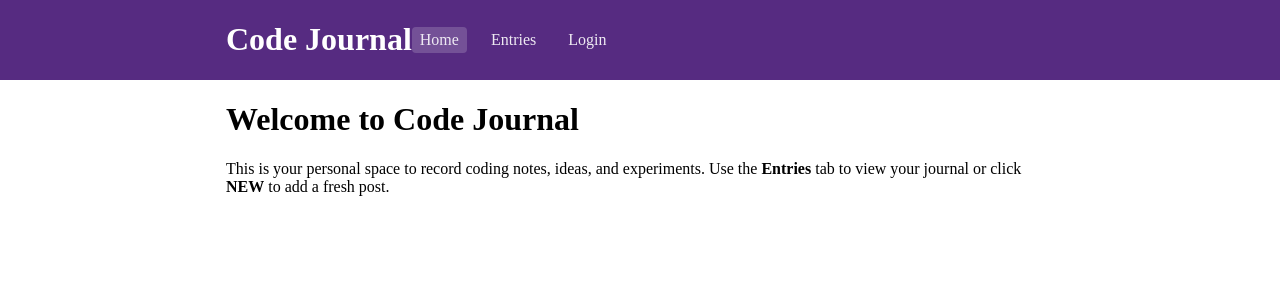
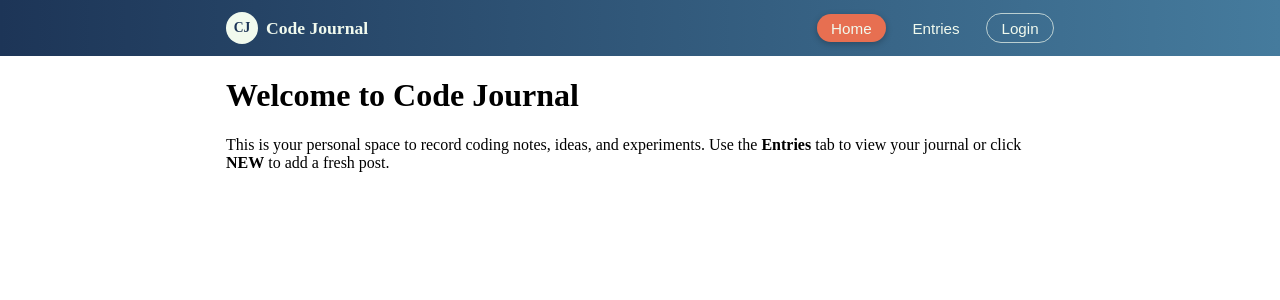
Before and after one commit to kbao24/CPSC-349-Final-Project, a React (Vite) app: page / in a window 1280 px wide. Shown: the top 300 px of the page. Built offline with nearby package versions, Linux system fonts and the light colour scheme.

Commit message:
experimental design with possible hero implementation later on

```diff
--- a/src/App.tsx
+++ b/src/App.tsx
@@ -95,57 +95,60 @@ function App() {
   return (
     <>
       {/* HEADER */}
-      <header className="header purple-background">
+      <header className="header app-header">
   <div className="container">
     <div className="row">
-            <div className="column-full d-flex align-center">
-              <h1 className="white-text">Code Journal</h1>
+      <div className="column-full app-header-inner">
+        {/* Brand / Logo */}
+        <div className="brand">
+          <div className="brand-mark">CJ</div>
+          <span className="brand-text">Code Journal</span>
+        </div>
+
+        {/* Nav buttons */}
         <nav className="main-nav">
-                <a
-                  href="#"
+          <button
             className={
-                    'nav-link white-text' + (view === 'home' ? ' nav-link-active' : '')
+              'nav-btn' + (view === 'home' ? ' nav-btn-active' : '')
             }
-                  onClick={(e) => {
-                    e.preventDefault();
+            onClick={() => {
               setView('home');
               setEditingEntryId(null);
             }}
           >
             Home
-                </a>
-                <a
-                  href="#"
+          </button>
+
+          <button
             className={
-                    'nav-link white-text' + (view === 'entries' ? ' nav-link-active' : '')
+              'nav-btn' + (view === 'entries' ? ' nav-btn-active' : '')
             }
-                  onClick={(e) => {
-                    e.preventDefault();
+            onClick={() => {
               setView('entries');
               setEditingEntryId(null);
             }}
           >
             Entries
-                </a>
-                <a
-                  href="#"
+          </button>
+
+          <button
             className={
-                    'nav-link white-text' + (view === 'login' ? ' nav-link-active' : '')
+              'nav-btn nav-btn-outline' +
+              (view === 'login' ? ' nav-btn-active-outline' : '')
             }
-                  onClick={(e) => {
-                    e.preventDefault();
+            onClick={() => {
               setView('login');
               setEditingEntryId(null);
             }}
           >
             Login
-                </a>
+          </button>
         </nav>
-
       </div>
     </div>
   </div>
 </header>
+
 
       <main>
         {/* HOME VIEW */}
--- a/src/styles.css
+++ b/src/styles.css
@@ -1,5 +1,7 @@
+/* --- Existing styles --- */
+
 .header {
-  background-color: #562b81;
+  background-color: #562b81; /* fallback if you still use header alone */
 }
 
 .form-image {
@@ -76,6 +78,7 @@
   font-size: 1.3rem;
 }
 
+/* Reset h3 margin inside the entry title row */
 .entry-title-row h3 {
   margin: 0;
   padding: 0;
@@ -89,6 +92,7 @@
   border-radius: 6px;
 }
 
+/* NEW entry button on Entries view */
 .new-button {
   background: linear-gradient(180deg, #6c3eb8, #4d2477);
   color: white;
@@ -106,11 +110,10 @@
   transform: translateY(-2px);
 }
 
-
-
 .entry-ul li .row {
   align-items: flex-start;
 }
+
 /* Ensure title + description share consistent spacing */
 .entry-text h3,
 .entry-text p {
@@ -118,9 +121,9 @@
   margin-bottom: 0;
 }
 
-/* we control spacing ourselves: */
+/* small, controlled gap between title row and notes */
 .entry-title-row {
-  margin-bottom: 0.5rem;
+  margin-bottom: 0.25rem;
 }
 
 .entry-title {
@@ -130,28 +133,88 @@
 
 .entry-notes {
   line-height: 1.4;
-  margin-top: 0.5rem;
+  margin-top: 0;        /* keep them tight under the title row */
   max-width: 400px;
 }
 
+/* --- New header / nav styling --- */
+
+/* If you changed header to className="header app-header" in App.tsx,
+   this overrides the plain purple background above with a nicer gradient. */
+.app-header {
+  background: linear-gradient(90deg, #1d3557, #457b9d);
+  padding: 0.75rem 0;
+}
+
+.app-header-inner {
+  display: flex;
+  align-items: center;
+  justify-content: space-between;
+}
+
+/* Brand on the left */
+.brand {
+  display: flex;
+  align-items: center;
+  gap: 0.5rem;
+}
+
+.brand-mark {
+  width: 32px;
+  height: 32px;
+  border-radius: 999px;
+  background-color: #f1faee;
+  color: #1d3557;
+  display: flex;
+  align-items: center;
+  justify-content: center;
+  font-weight: 700;
+  font-size: 0.85rem;
+}
+
+.brand-text {
+  color: #f1faee;
+  font-weight: 600;
+  font-size: 1.1rem;
+}
+
+/* Nav buttons on the right */
 .main-nav {
   display: flex;
-  gap: 1rem;
+  align-items: center;
+  gap: 0.75rem; /* space between Home / Entries / Login */
 }
 
-.nav-link {
-  text-decoration: none;
-  font-size: 1rem;
-  padding: 0.25rem 0.5rem;
-  border-radius: 4px;
-  opacity: 0.9;
+/* Pill-style header buttons */
+.nav-btn {
+  background: transparent;
+  border: none;
+  color: #f1faee;
+  font-size: 0.95rem;
+  padding: 0.35rem 0.9rem;
+  border-radius: 999px;
+  cursor: pointer;
+  transition: background-color 0.2s ease, transform 0.1s ease,
+    box-shadow 0.2s ease;
 }
 
-.nav-link:hover {
-  text-decoration: underline;
-  opacity: 1;
+.nav-btn:hover {
+  background-color: rgba(241, 250, 238, 0.15);
+  transform: translateY(-1px);
 }
 
-.nav-link-active {
-  background-color: rgba(255, 255, 255, 0.2);
+/* Filled style for selected tab (e.g. Home or Entries) */
+.nav-btn-active {
+  background-color: #e76f51;
+  box-shadow: 0 2px 6px rgba(0, 0, 0, 0.25);
 }
+
+/* Outline style for Login button */
+.nav-btn-outline {
+  border: 1px solid rgba(241, 250, 238, 0.7);
+  background-color: transparent;
+}
+
+.nav-btn-active-outline {
+  background-color: rgba(241, 250, 238, 0.15);
+}
```
Lines whose indentation alone changed are shown as unchanged.
